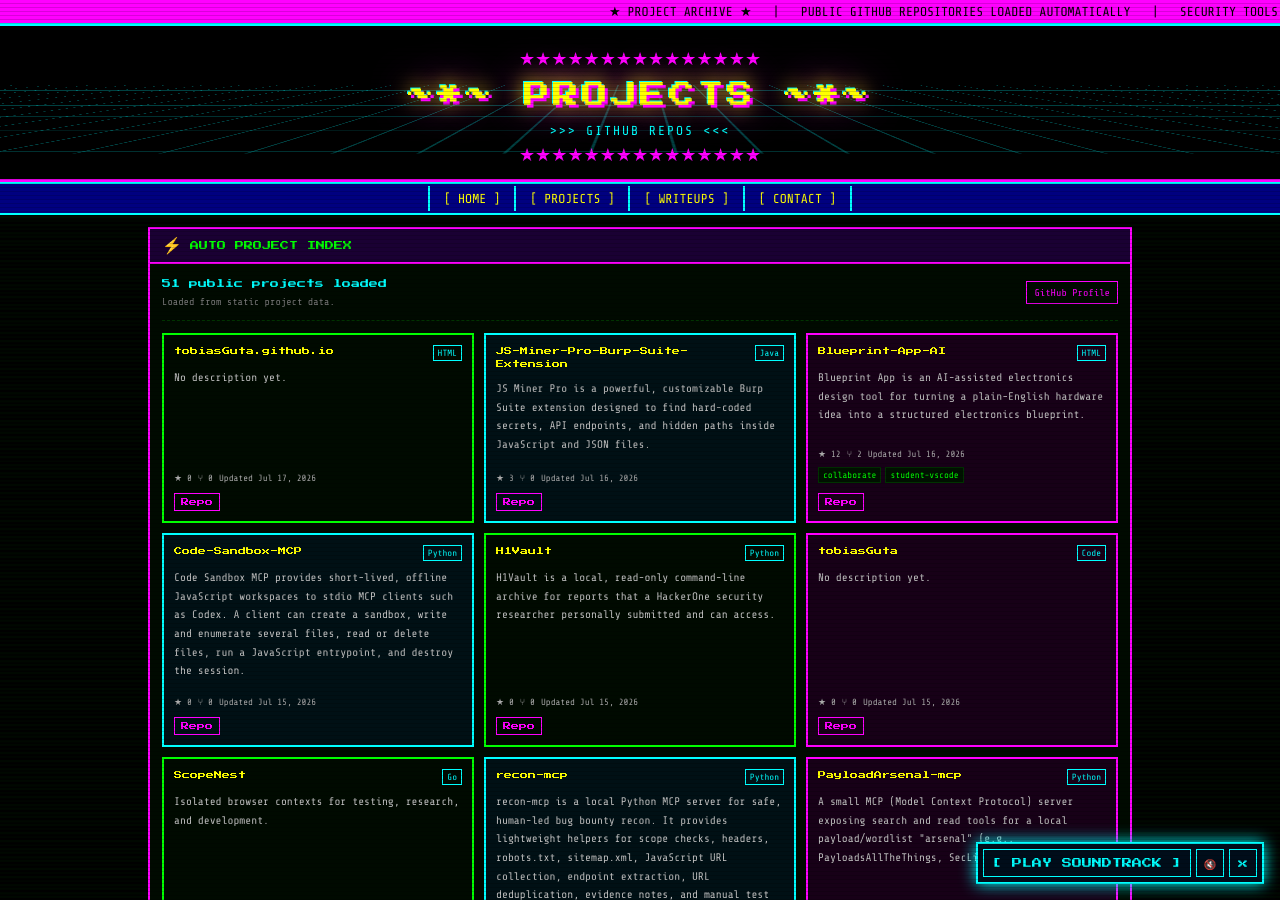
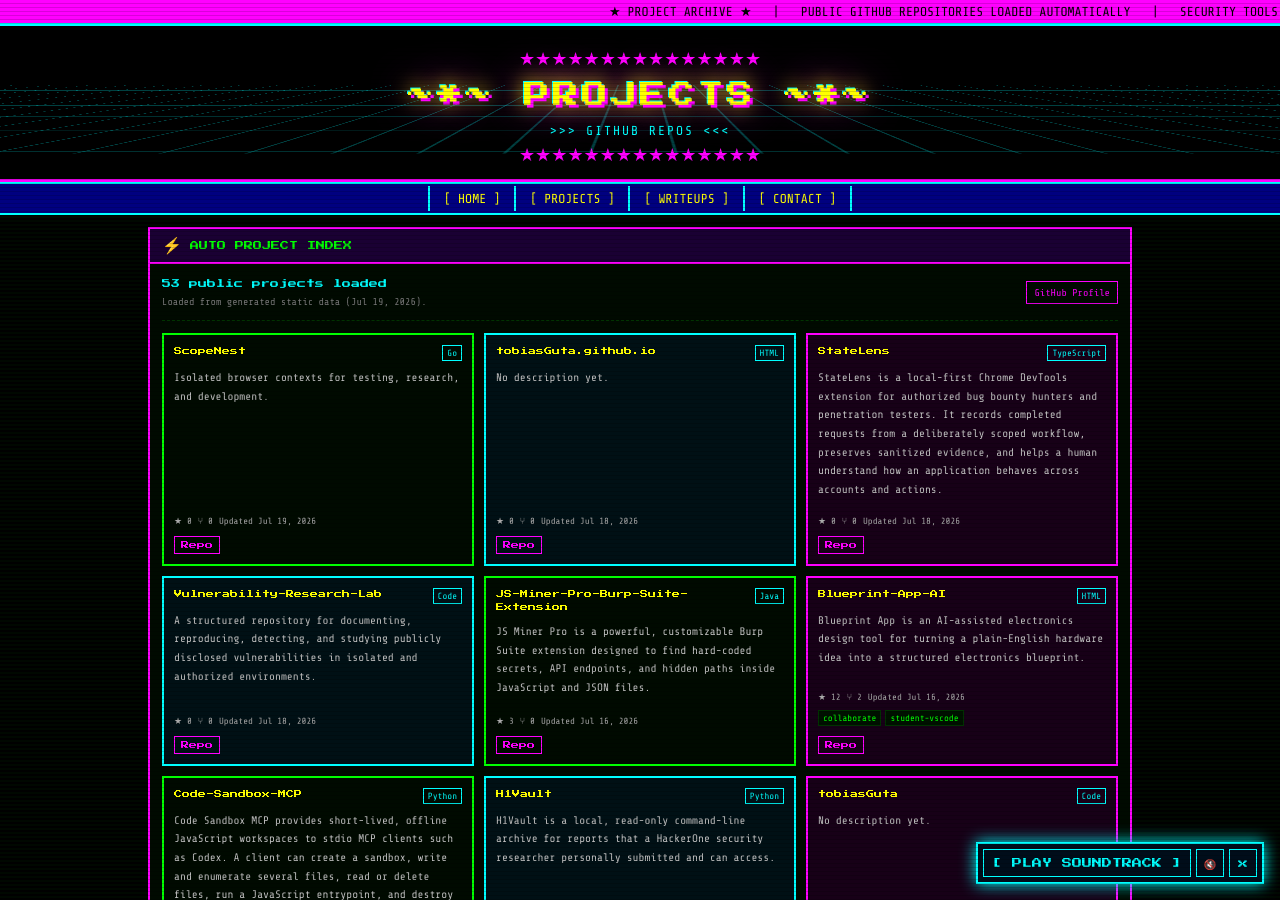
Before and after one commit to tobiasGuta/tobiasGuta.github.io, a Jekyll site: the page built from projects.html, in a window 1280 px wide and 900 px high. Built offline with Jekyll 4.4.1, drawn with Linux system fonts in a browser that asks for light colours.

Commit message:
Update generated project data

```diff
--- a/assets/data/projects.json
+++ b/assets/data/projects.json
@@ -1,7 +1,21 @@
 {
   "owner": "tobiasGuta",
   "source": "github_api",
+  "generated_at": "2026-07-19T10:01:58.958494+00:00",
   "projects": [
+    {
+      "name": "ScopeNest",
+      "description": "Isolated browser contexts for testing, research, and development.",
+      "html_url": "https://github.com/tobiasGuta/ScopeNest",
+      "homepage": null,
+      "language": "Go",
+      "topics": [],
+      "stargazers_count": 0,
+      "forks_count": 0,
+      "updated_at": "2026-07-19T09:59:08Z",
+      "fork": false,
+      "archived": false
+    },
     {
       "name": "tobiasGuta.github.io",
       "description": null,
@@ -11,7 +25,33 @@
       "topics": [],
       "stargazers_count": 0,
       "forks_count": 0,
-      "updated_at": "2026-07-17T10:11:13Z",
+      "updated_at": "2026-07-18T17:36:08Z",
+      "fork": false,
+      "archived": false
+    },
+    {
+      "name": "StateLens",
+      "description": "StateLens is a local-first Chrome DevTools extension for authorized bug bounty hunters and penetration testers. It records completed requests from a deliberately scoped workflow, preserves sanitized evidence, and helps a human understand how an application behaves across accounts and actions.",
+      "html_url": "https://github.com/tobiasGuta/StateLens",
+      "homepage": null,
+      "language": "TypeScript",
+      "topics": [],
+      "stargazers_count": 0,
+      "forks_count": 0,
+      "updated_at": "2026-07-18T15:51:38Z",
+      "fork": false,
+      "archived": false
+    },
+    {
+      "name": "Vulnerability-Research-Lab",
+      "description": "A structured repository for documenting, reproducing, detecting, and studying publicly disclosed vulnerabilities in isolated and authorized environments.",
+      "html_url": "https://github.com/tobiasGuta/Vulnerability-Research-Lab",
+      "homepage": null,
+      "language": null,
+      "topics": [],
+      "stargazers_count": 0,
+      "forks_count": 0,
+      "updated_at": "2026-07-18T11:48:19Z",
       "fork": false,
       "archived": false
     },
@@ -80,19 +120,6 @@
       "stargazers_count": 0,
       "forks_count": 0,
       "updated_at": "2026-07-15T02:53:52Z",
-      "fork": false,
-      "archived": false
-    },
-    {
-      "name": "ScopeNest",
-      "description": "Isolated browser contexts for testing, research, and development.",
-      "html_url": "https://github.com/tobiasGuta/ScopeNest",
-      "homepage": null,
-      "language": "Go",
-      "topics": [],
-      "stargazers_count": 0,
-      "forks_count": 0,
-      "updated_at": "2026-07-15T02:11:54Z",
       "fork": false,
       "archived": false
     },
```
